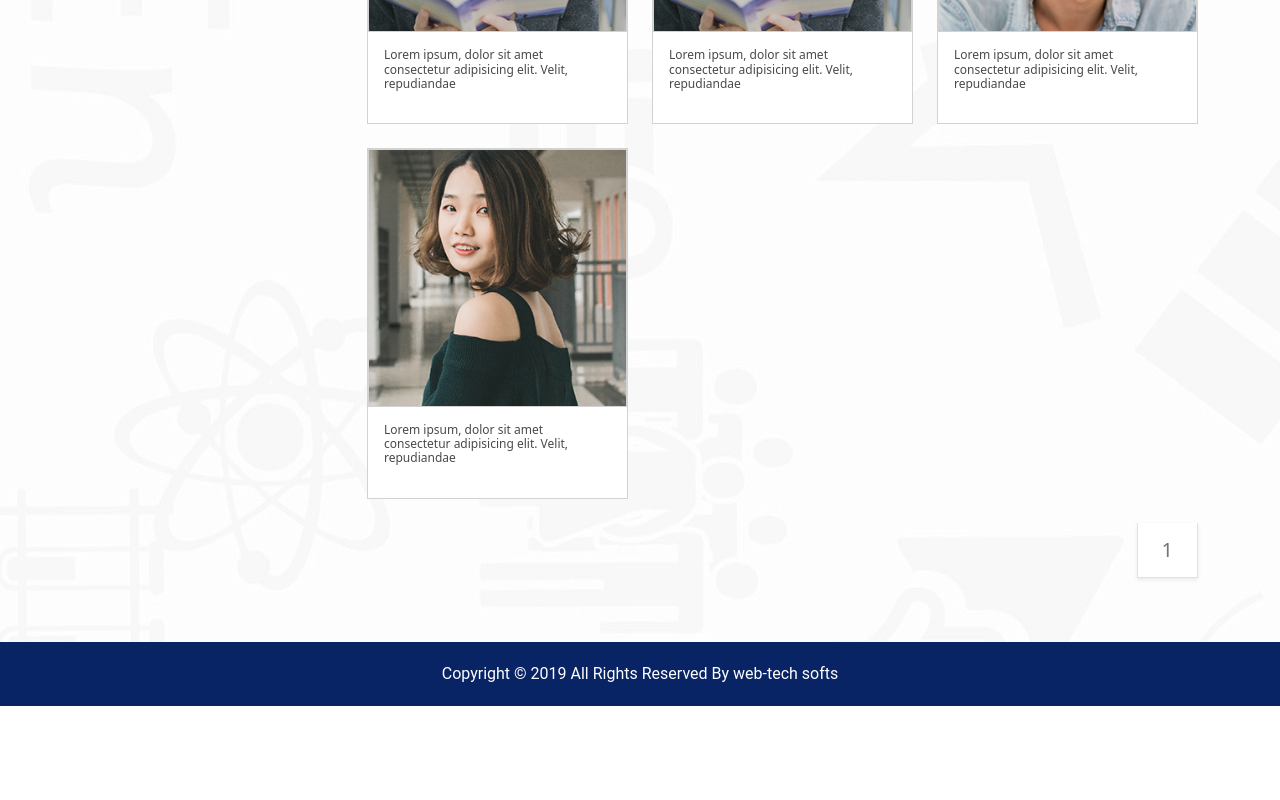
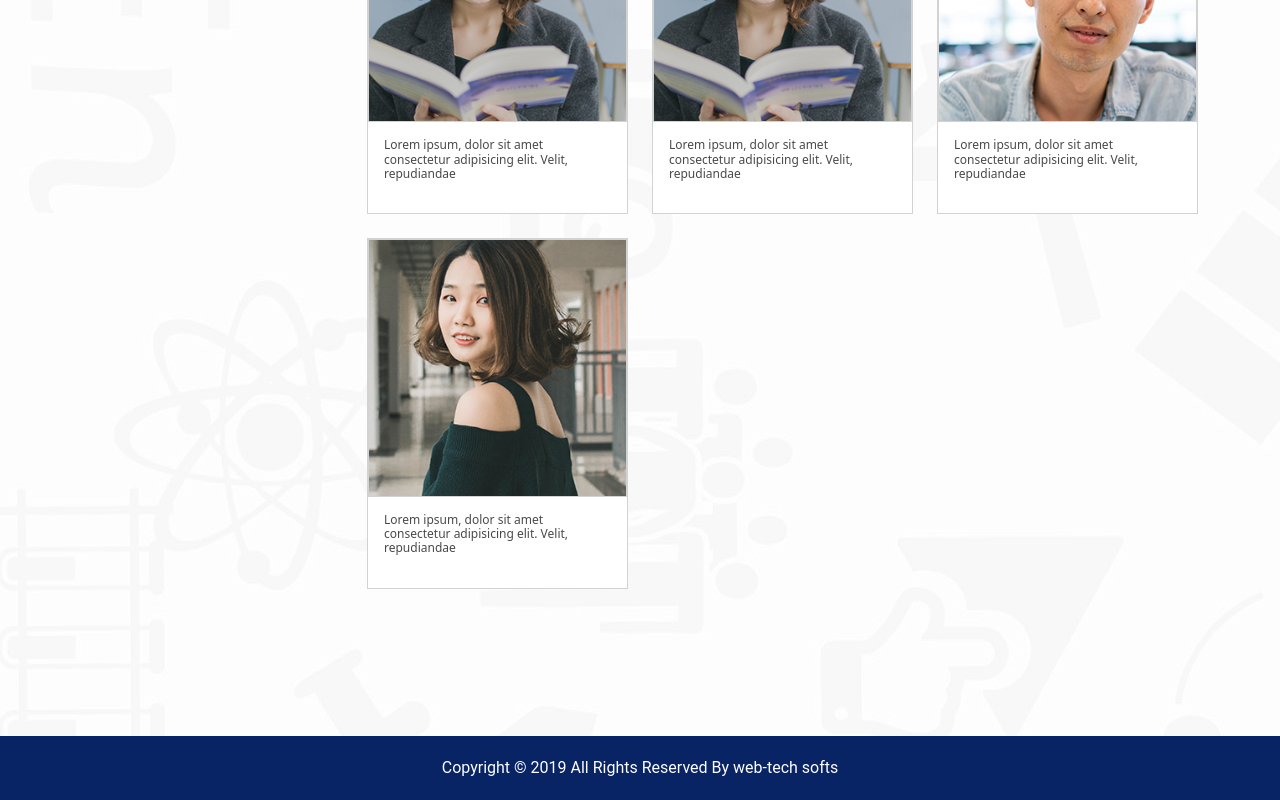
Before and after one commit to sahibbilal/Talqeen, a React (Create React App) app: page /videoSingle/1 in a window 1280 px wide. Shown: the part 1111-1911 px from the top of the page. Before the commit the page ends 1817 px from the top, so only its background shows below. Built offline with nearby package versions, Linux system fonts and the light colour scheme.

Commit message:
youtube_page design done

```diff
--- a/src/App.css
+++ b/src/App.css
@@ -177,6 +177,7 @@ a:focus {
 
 .custom_nav-container .navbar-toggler {
   outline: none;
+  background-color: #fec913 ;
 }
 
 .custom_nav-container .navbar-toggler .navbar-toggler-icon {
--- a/src/Components/Pages/Detailspage/Detailspage.jsx
+++ b/src/Components/Pages/Detailspage/Detailspage.jsx
@@ -5,13 +5,6 @@ let videoIdList = ["AOMpxsiUg2Q", "XM-HJT8_esM", "r2pdwduPS5U"];
 export default function Detailspage() {
     const [videoId, setVideoId] = useState(videoIdList[0])
     const a = useRef(0);
-    // const option = {
-    //     height: '390',
-    //     width: '640',
-    //     playerVars: {
-    //         autoplay: 1,
-    //     },
-    // };
 
     const handleEnd = () => {
         setVideoId(videoIdList[++a.current]);
@@ -30,16 +23,17 @@ export default function Detailspage() {
                         <h2 className="main-heading  ">
                             Video Title
                         </h2>
-                        <div className="col-lg-7 mt-5 ">
-
+                        <div className="col-lg-12  mt-5 ">
                             <YouTube video={videoId}
-                                width={600}
-                                height={400}
+                                width={'100%'}
+                                height={500}
                                 onEnd={handleEnd}
                                 onReady={onReady}
+                            // autoplay
+                            // controls={false}
                             />
                         </div>
-                        <div className="col-lg-5 mt-5">
+                        <div className="col-lg-5   mt-5">
                             {
                                 videoIdList.map((item) => {
                                     return (
--- a/src/Components/Pages/Singlevideo/SingleVideo.jsx
+++ b/src/Components/Pages/Singlevideo/SingleVideo.jsx
@@ -68,7 +68,7 @@ function SingleVideo() {
                             </div>
                         </ul>
                     </div>
-                    <div className="col-lg-9 single_video">
+                    <div className="col-lg-9 single_video layout_padding">
                         <div className="row">
                             {
                                 display.map((item, index) => {
@@ -92,13 +92,13 @@ function SingleVideo() {
                                 })
                             }
                         </div>
-                        <div div="row">
+                        {/* <div div="row">
                             <ul className="pagination pagination-lg justify-content-end">
                                 <li className="page-item disabled">
                                     <Link className="page-link active rounded-0 mr-3 shadow-sm border-top-0 border-left-0" to="" tabIndex={-1}>1</Link>
                                 </li>
                             </ul>
-                        </div>
+                        </div> */}
                     </div>
                 </div>
             </div>
```
